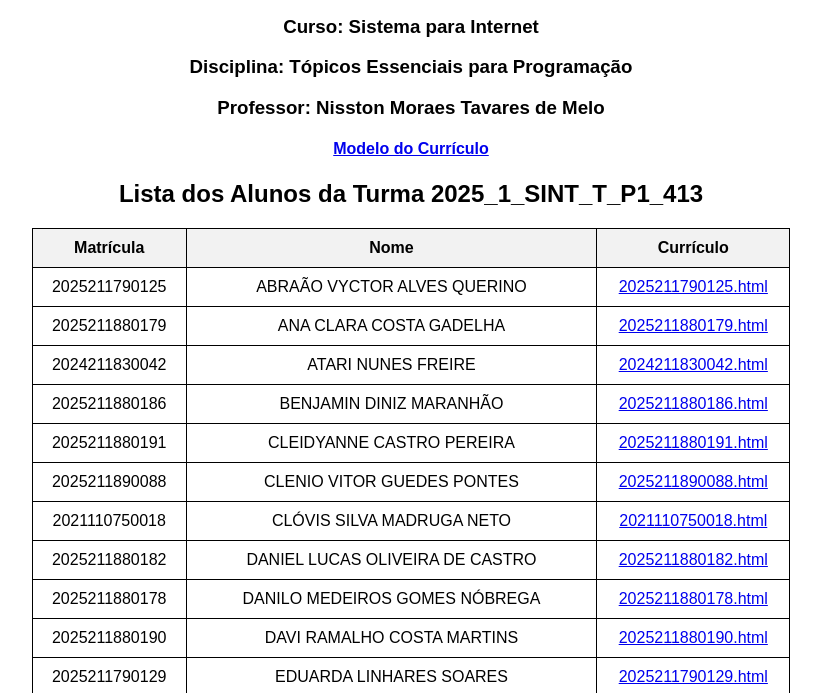
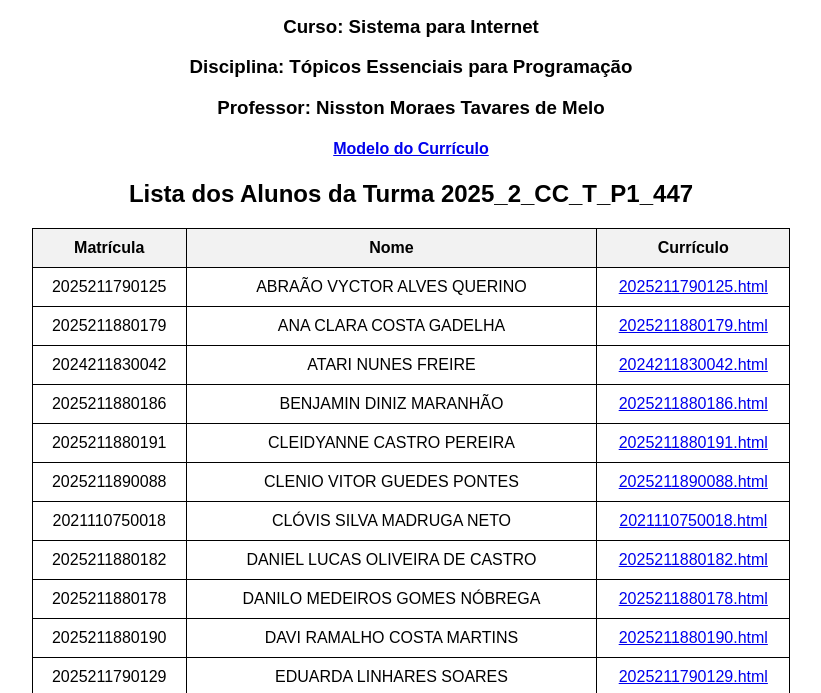
Before and after one commit to NisstonUniesp/proj_2025_2_CC_T_P1_447, a plain HTML site: page index.html in a window 1280 px wide. Shown: the part 105-798 px from the top of the page, without its empty margins (229-1050 px from the left). Drawn offline with Linux system fonts and the light colour scheme.

Commit message:
Update index.html

```diff
--- a/index.html
+++ b/index.html
@@ -37,7 +37,7 @@
     <h3>Disciplina: Tópicos Essenciais para Programação</h3>
     <h3>Professor: Nisston Moraes Tavares de Melo</h3>
     <a href="modelo.html" target="_blank"><h4>Modelo do Currículo</h4></a>
-    <h2>Lista dos Alunos da Turma 2025_1_SINT_T_P1_413</h2>
+    <h2>Lista dos Alunos da Turma 2025_2_CC_T_P1_447</h2>
     <table>
         <thead>
             <tr>
```
